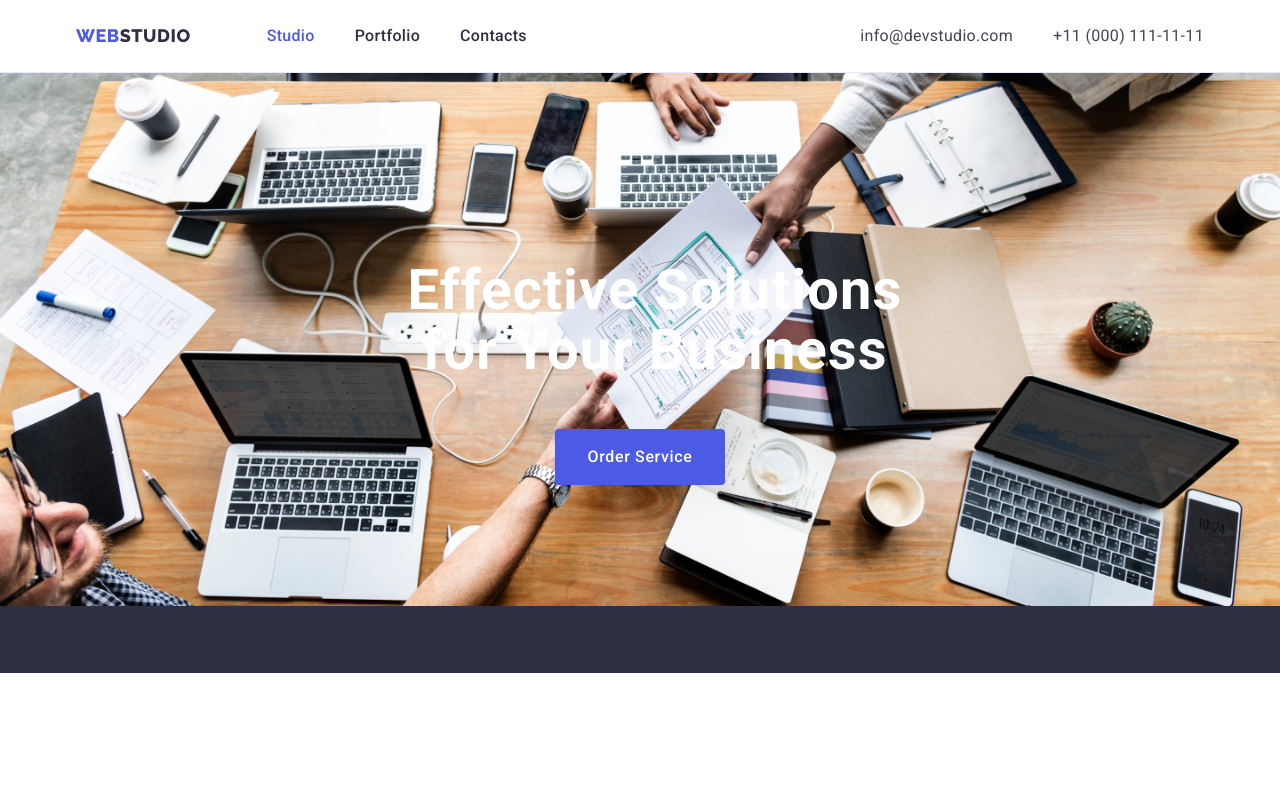
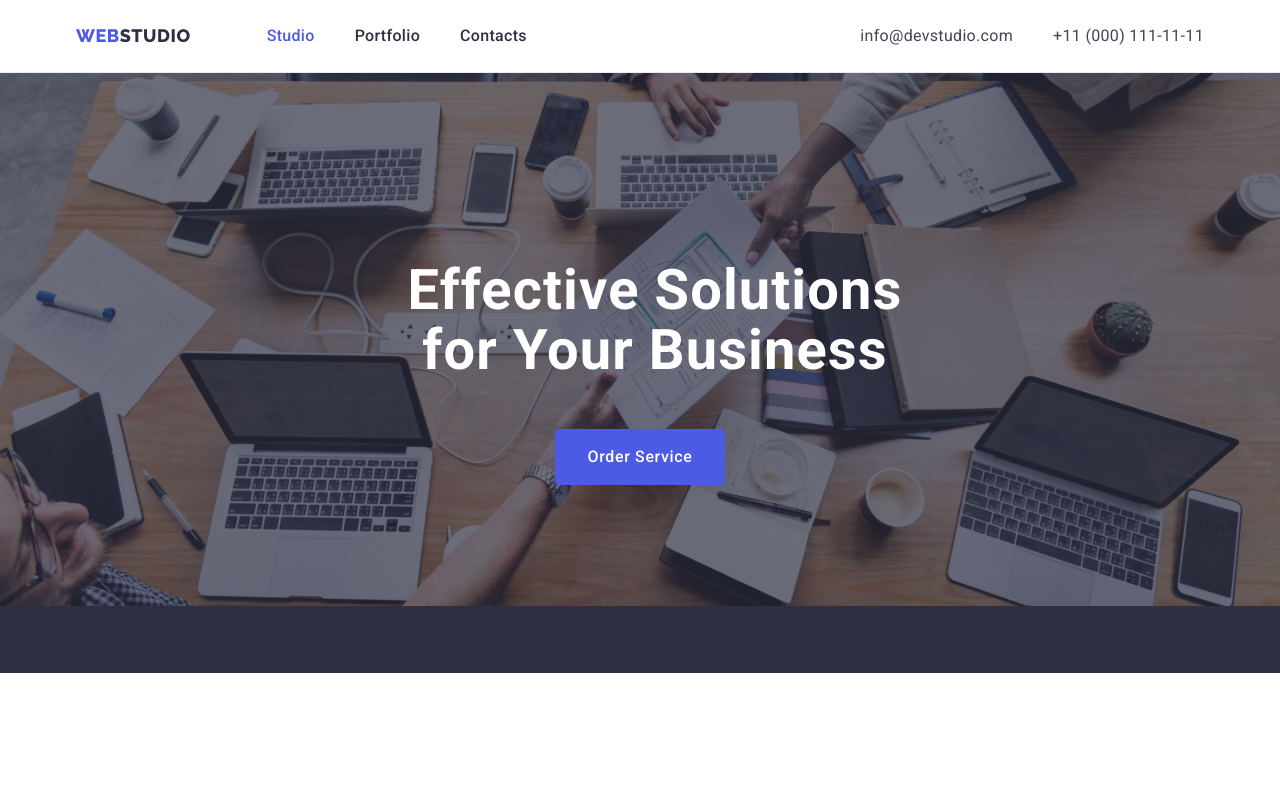
Before and after one commit to Flaur777/goit-markup-hw-04, a plain HTML site: page index.html in a window 1280 px wide. Shown: the top 789 px of the page. Drawn offline with nearby package versions, Linux system fonts and the light colour scheme.

Commit message:
Update styles.css

```diff
--- a/css/styles.css
+++ b/css/styles.css
@@ -157,7 +157,7 @@ p {
     background-color: var(--dark-text-color);
     padding: 188px 0;
 
-    background-image: url(../images/hero-bg.jpg);
+    background-image: linear-gradient(rgba(46, 47, 66, 0.7), rgba(46, 47, 66, 0.7)), url(../images/hero-bg.jpg);
     background-repeat: no-repeat;
     background-size: contain;
     max-width: 1440px;
```
